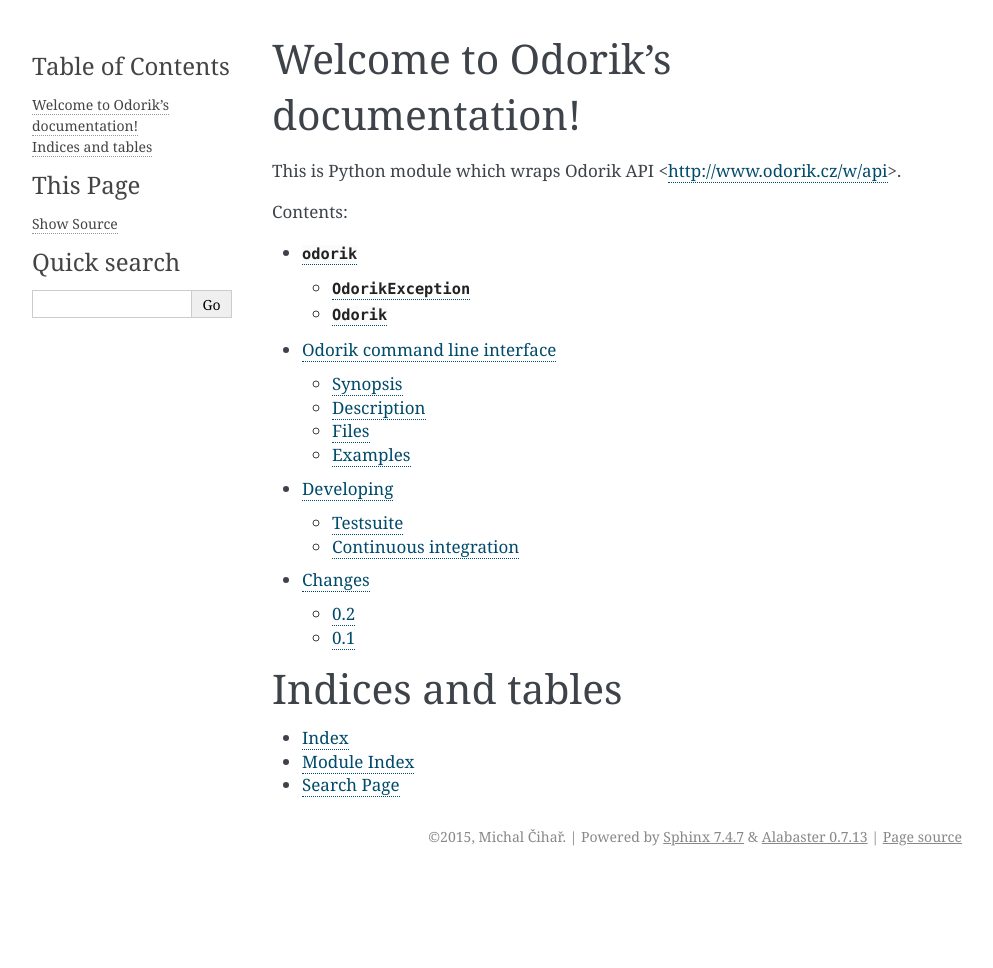
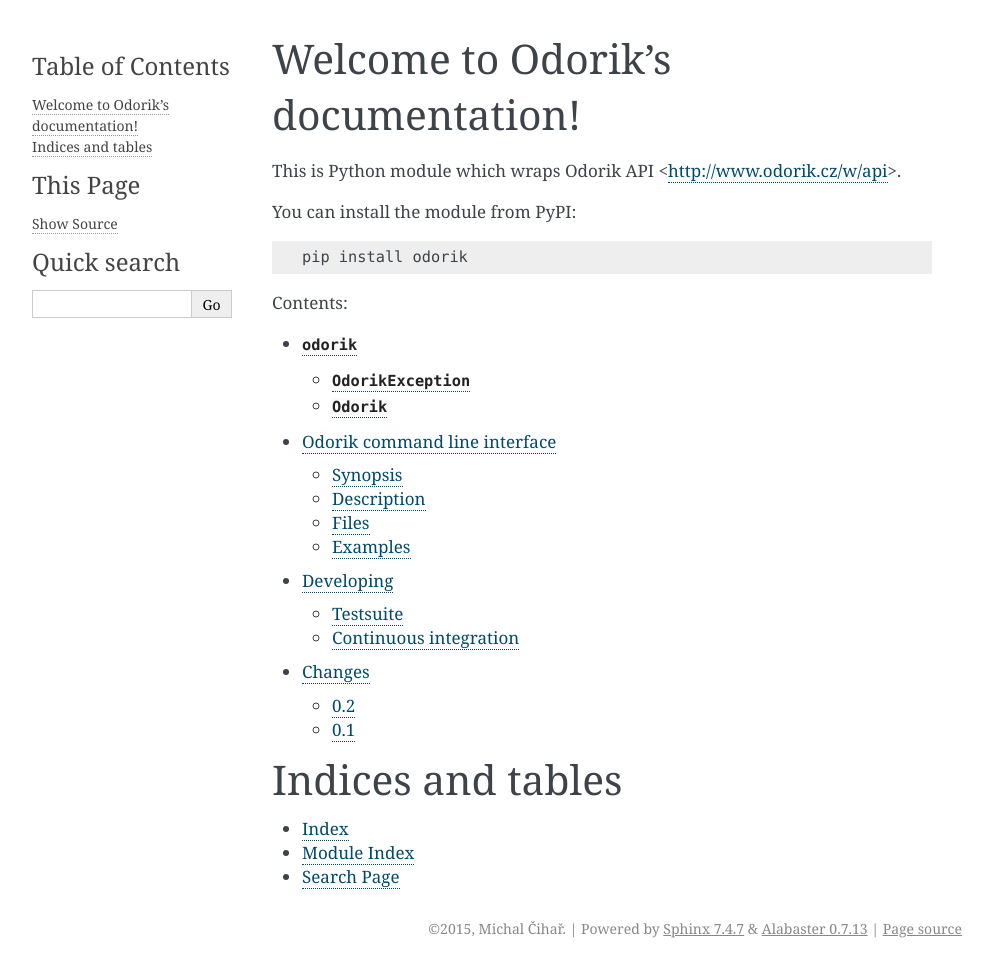
Before and after one commit to nijel/odorik, a Sphinx documentation site: the page built from docs/index.rst, in a window 1280 px wide. Shown: the whole page, without its empty margins (148-1141 px from the left). Built offline with Sphinx 7.4.7, drawn with Linux system fonts in a browser that asks for light colours; before the commit the page ends 900 px from its top, so only the background shows below that.

Commit message:
Document installation in docs
Signed-off-by: Michal Čihař <michal@cihar.com>

```diff
--- a/docs/index.rst
+++ b/docs/index.rst
@@ -7,6 +7,12 @@ Welcome to Odorik's documentation!
 ==================================
 
 This is Python module which wraps Odorik API <http://www.odorik.cz/w/api>.
+
+You can install the module from PyPI:
+
+.. code-block:: sh
+
+    pip install odorik
 
 Contents:
 
```
